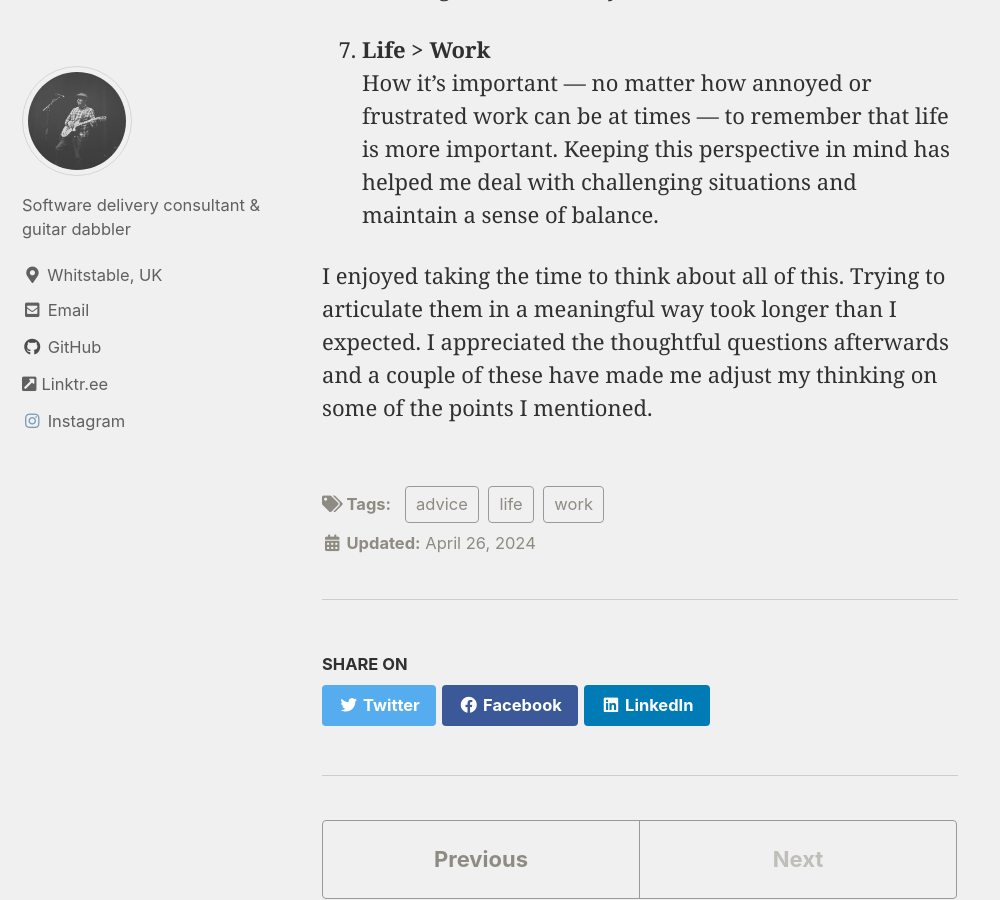
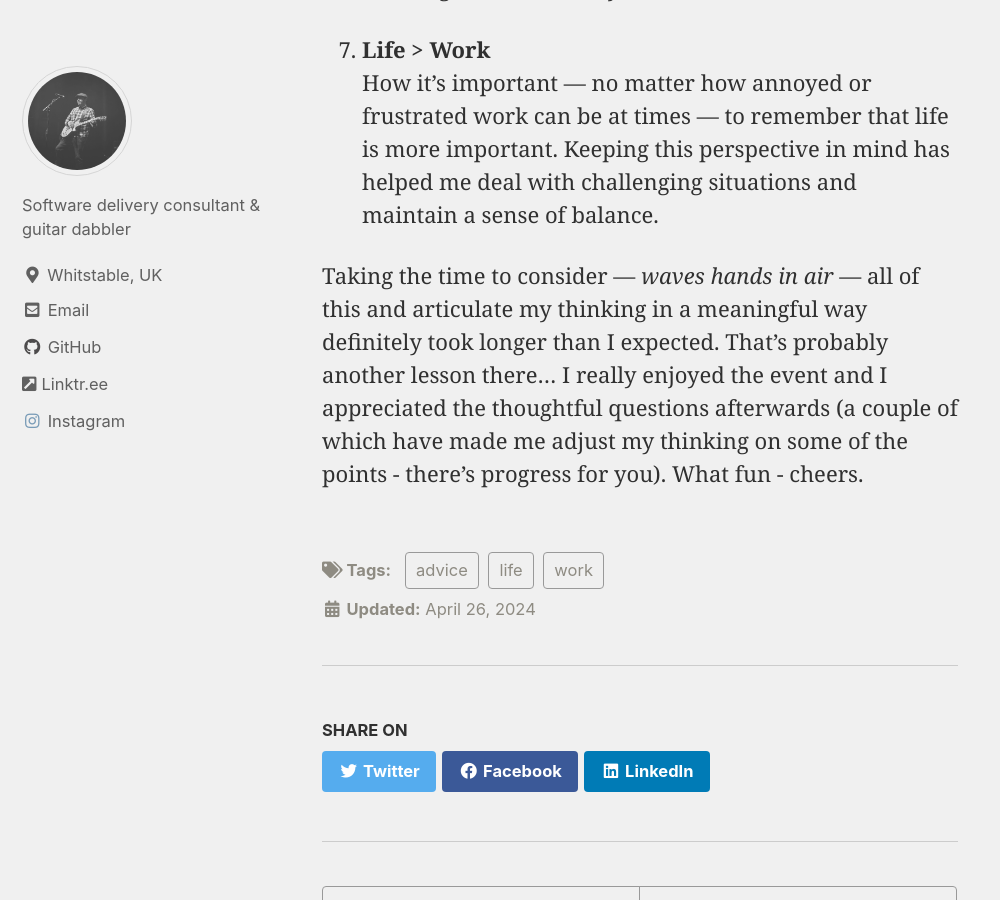
Before and after one commit to rhydlewis/rhydlewis.net, a Jekyll site: the page built from _posts/2024-04-26-7-lessons-learned.markdown, in a window 1280 px wide and 900 px high, scrolled down 2258 px. Shown: the whole window, without its empty margins (0-1000 px from the left). Built offline with Jekyll 4.4.1, drawn with Linux system fonts in a browser that asks for light colours; cached includes are drawn as plain includes; some web fonts are replaced.

Commit message:
Fix typo

```diff
--- a/_posts/2024-04-26-7-lessons-learned.markdown
+++ b/_posts/2024-04-26-7-lessons-learned.markdown
@@ -37,4 +37,4 @@ Stories and examples about leaning in and taking on challenges outside of my com
 7. **Life > Work**<br/>
 How it's important — no matter how annoyed or frustrated work can be at times — to remember that life is more important. Keeping this perspective in mind has helped me deal with challenging situations and maintain a sense of balance.
 
-I enjoyed taking the time to think about all of this. Trying to articulate them in a meaningful way took longer than I expected. I appreciated the thoughtful questions afterwards and a couple of these have made me adjust my thinking on some of the points I mentioned.
+Taking the time to consider — _waves hands in air_ — all of this and articulate my thinking in a meaningful way definitely took longer than I expected. That's probably another lesson there... I really enjoyed the event and I appreciated the thoughtful questions afterwards (a couple of which have made me adjust my thinking on some of the points - there's progress for you). What fun - cheers.
```
